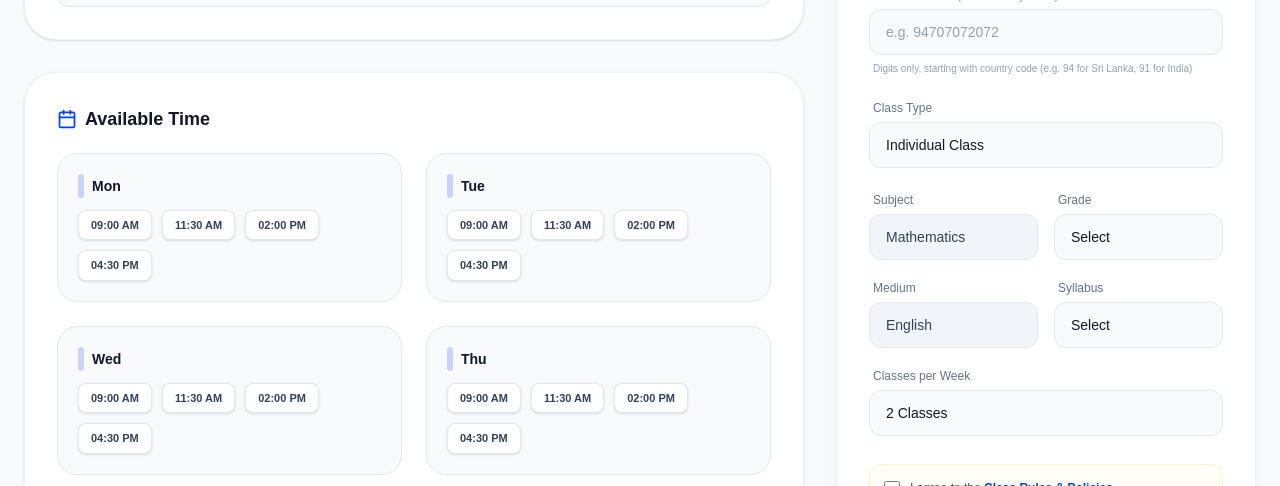
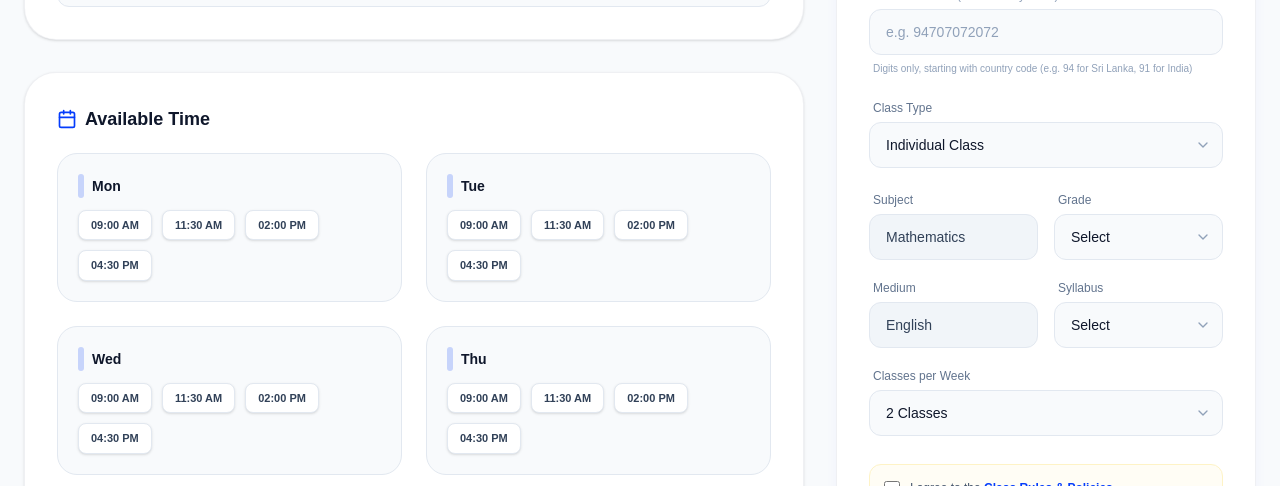
Before and after one commit to edustutor/individualshowcase, a Next.js app: page /tutor/tutor-dr-aruni-perera in a window 1280 px wide. Shown: the part 900-1386 px from the top of the page. Built offline with nearby package versions, Linux system fonts and the light colour scheme.

Commit message:
feat: add ChevronDown icons to booking form select inputs for improved UI consistency

```diff
--- a/src/app/tutor/[id]/page.tsx
+++ b/src/app/tutor/[id]/page.tsx
@@ -4,7 +4,7 @@ import React, { useEffect, useState } from "react";
 import { useParams, useRouter } from "next/navigation";
 import Image from "next/image";
 import { motion } from "framer-motion";
-import { ArrowLeft, CheckCircle, GraduationCap, PlayCircle, Calendar, CreditCard, ChevronRight, Info, ShieldCheck, X, AlertTriangle, Star } from "lucide-react";
+import { ArrowLeft, CheckCircle, GraduationCap, PlayCircle, Calendar, CreditCard, ChevronRight, ChevronDown, Info, ShieldCheck, X, AlertTriangle, Star } from "lucide-react";
 import tutorsData from "@/data/tutors.json";
 import type { Tutor, TeachingSubject, AvailableTime, AssignedGroup, DemoVideo } from "@/types/tutor";
 
@@ -507,9 +507,14 @@ export default function TutorProfile() {
                     {tutor.classTypes && tutor.classTypes.length === 1 ? (
                       <div className="px-4 py-3 rounded-xl bg-slate-100 border border-slate-200 text-sm font-medium text-slate-700 cursor-not-allowed">{tutor.classTypes[0]} Class</div>
                     ) : (
-                      <select id="formClassType" required value={selectedClassType} onChange={(e) => { setSelectedClassType(e.target.value as "Individual" | "Group"); setActiveVideo(0); }} className="px-4 py-3 rounded-xl bg-slate-50 border border-slate-200 focus:outline-none focus:ring-2 focus:ring-primary/40 focus:border-primary transition-all text-sm font-medium text-slate-900 appearance-none cursor-pointer">
+                      <div className="relative">
+                        <select id="formClassType" required value={selectedClassType} onChange={(e) => { setSelectedClassType(e.target.value as "Individual" | "Group"); setActiveVideo(0); }} className="w-full px-4 py-3 pr-10 rounded-xl bg-slate-50 border border-slate-200 focus:outline-none focus:ring-2 focus:ring-primary/40 focus:border-primary transition-all text-sm font-medium text-slate-900 appearance-none cursor-pointer">
                           {tutor.classTypes?.map((ctype: string) => <option key={ctype} value={ctype}>{ctype} Class</option>)}
                         </select>
+                        <div className="pointer-events-none absolute inset-y-0 right-0 flex items-center pr-3">
+                          <ChevronDown className="h-4 w-4 text-slate-400" />
+                        </div>
+                      </div>
                     )}
                   </div>
 
@@ -519,10 +524,15 @@ export default function TutorProfile() {
                       {allSubjects.length === 1 ? (
                         <div className="px-4 py-3 rounded-xl bg-slate-100 border border-slate-200 text-sm font-medium text-slate-700 cursor-not-allowed">{allSubjects[0] as string}</div>
                       ) : (
-                        <select id="subject" required value={bookingForm.subject} onChange={(e) => setBookingForm({...bookingForm, subject: e.target.value})} className="px-4 py-3 rounded-xl bg-slate-50 border border-slate-200 focus:outline-none focus:ring-2 focus:ring-primary/40 focus:border-primary transition-all text-sm font-medium text-slate-900 appearance-none cursor-pointer">
+                        <div className="relative">
+                          <select id="subject" required value={bookingForm.subject} onChange={(e) => setBookingForm({...bookingForm, subject: e.target.value})} className="w-full px-4 py-3 pr-10 rounded-xl bg-slate-50 border border-slate-200 focus:outline-none focus:ring-2 focus:ring-primary/40 focus:border-primary transition-all text-sm font-medium text-slate-900 appearance-none cursor-pointer">
                             <option value="">Select</option>
                             {allSubjects.map((s: string) => <option key={s} value={s}>{s}</option>)}
                           </select>
+                          <div className="pointer-events-none absolute inset-y-0 right-0 flex items-center pr-3">
+                            <ChevronDown className="h-4 w-4 text-slate-400" />
+                          </div>
+                        </div>
                       )}
                     </div>
                     <div className="flex flex-col gap-1.5">
@@ -530,10 +540,15 @@ export default function TutorProfile() {
                       {allGrades.length === 1 ? (
                         <div className="px-4 py-3 rounded-xl bg-slate-100 border border-slate-200 text-sm font-medium text-slate-700 cursor-not-allowed">Grade {allGrades[0] as string}</div>
                       ) : (
-                        <select id="grade" required value={bookingForm.grade} onChange={(e) => setBookingForm({...bookingForm, grade: e.target.value})} className="px-4 py-3 rounded-xl bg-slate-50 border border-slate-200 focus:outline-none focus:ring-2 focus:ring-primary/40 focus:border-primary transition-all text-sm font-medium text-slate-900 appearance-none cursor-pointer">
+                        <div className="relative">
+                          <select id="grade" required value={bookingForm.grade} onChange={(e) => setBookingForm({...bookingForm, grade: e.target.value})} className="w-full px-4 py-3 pr-10 rounded-xl bg-slate-50 border border-slate-200 focus:outline-none focus:ring-2 focus:ring-primary/40 focus:border-primary transition-all text-sm font-medium text-slate-900 appearance-none cursor-pointer">
                             <option value="">Select</option>
                             {allGrades.map((g: string) => <option key={`grade-${g}`} value={g}>Grade {g}</option>)}
                           </select>
+                          <div className="pointer-events-none absolute inset-y-0 right-0 flex items-center pr-3">
+                            <ChevronDown className="h-4 w-4 text-slate-400" />
+                          </div>
+                        </div>
                       )}
                     </div>
                   </div>
@@ -544,10 +559,15 @@ export default function TutorProfile() {
                       {allMediums.length === 1 ? (
                         <div className="px-4 py-3 rounded-xl bg-slate-100 border border-slate-200 text-sm font-medium text-slate-700 cursor-not-allowed">{allMediums[0] as string}</div>
                       ) : (
-                        <select id="medium" required value={bookingForm.medium} onChange={(e) => setBookingForm({...bookingForm, medium: e.target.value})} className="px-4 py-3 rounded-xl bg-slate-50 border border-slate-200 focus:outline-none focus:ring-2 focus:ring-primary/40 focus:border-primary transition-all text-sm font-medium text-slate-900 appearance-none cursor-pointer">
+                        <div className="relative">
+                          <select id="medium" required value={bookingForm.medium} onChange={(e) => setBookingForm({...bookingForm, medium: e.target.value})} className="w-full px-4 py-3 pr-10 rounded-xl bg-slate-50 border border-slate-200 focus:outline-none focus:ring-2 focus:ring-primary/40 focus:border-primary transition-all text-sm font-medium text-slate-900 appearance-none cursor-pointer">
                             <option value="">Select</option>
                             {allMediums.map((m: string) => <option key={m} value={m}>{m}</option>)}
                           </select>
+                          <div className="pointer-events-none absolute inset-y-0 right-0 flex items-center pr-3">
+                            <ChevronDown className="h-4 w-4 text-slate-400" />
+                          </div>
+                        </div>
                       )}
                     </div>
                     <div className="flex flex-col gap-1.5">
@@ -555,10 +575,15 @@ export default function TutorProfile() {
                       {allSyllabuses.length === 1 ? (
                         <div className="px-4 py-3 rounded-xl bg-slate-100 border border-slate-200 text-sm font-medium text-slate-700 cursor-not-allowed">{allSyllabuses[0] as string}</div>
                       ) : (
-                        <select id="syllabus" required value={bookingForm.syllabus} onChange={(e) => setBookingForm({...bookingForm, syllabus: e.target.value})} className="px-4 py-3 rounded-xl bg-slate-50 border border-slate-200 focus:outline-none focus:ring-2 focus:ring-primary/40 focus:border-primary transition-all text-sm font-medium text-slate-900 appearance-none cursor-pointer">
+                        <div className="relative">
+                          <select id="syllabus" required value={bookingForm.syllabus} onChange={(e) => setBookingForm({...bookingForm, syllabus: e.target.value})} className="w-full px-4 py-3 pr-10 rounded-xl bg-slate-50 border border-slate-200 focus:outline-none focus:ring-2 focus:ring-primary/40 focus:border-primary transition-all text-sm font-medium text-slate-900 appearance-none cursor-pointer">
                             <option value="">Select</option>
                             {allSyllabuses.map((s: string) => <option key={s} value={s}>{s}</option>)}
                           </select>
+                          <div className="pointer-events-none absolute inset-y-0 right-0 flex items-center pr-3">
+                            <ChevronDown className="h-4 w-4 text-slate-400" />
+                          </div>
+                        </div>
                       )}
                     </div>
                   </div>
@@ -566,11 +591,16 @@ export default function TutorProfile() {
                   {selectedClassType === "Individual" && (
                     <div className="flex flex-col gap-1.5">
                       <label htmlFor="classesPerWeek" className="text-xs font-medium text-slate-500 ml-1">Classes per Week</label>
-                      <select id="classesPerWeek" required value={bookingForm.classesPerWeek} onChange={(e) => setBookingForm({...bookingForm, classesPerWeek: e.target.value})} className="px-4 py-3 rounded-xl bg-slate-50 border border-slate-200 focus:outline-none focus:ring-2 focus:ring-primary/40 focus:border-primary transition-all text-sm font-medium text-slate-900 appearance-none cursor-pointer">
+                      <div className="relative">
+                        <select id="classesPerWeek" required value={bookingForm.classesPerWeek} onChange={(e) => setBookingForm({...bookingForm, classesPerWeek: e.target.value})} className="w-full px-4 py-3 pr-10 rounded-xl bg-slate-50 border border-slate-200 focus:outline-none focus:ring-2 focus:ring-primary/40 focus:border-primary transition-all text-sm font-medium text-slate-900 appearance-none cursor-pointer">
                           {[2, 3, 4, 5, 6, 7].map((n) => (
                             <option key={n} value={n}>{n} Classes</option>
                           ))}
                         </select>
+                        <div className="pointer-events-none absolute inset-y-0 right-0 flex items-center pr-3">
+                          <ChevronDown className="h-4 w-4 text-slate-400" />
+                        </div>
+                      </div>
                     </div>
                   )}
 
```
Lines whose indentation alone changed are shown as unchanged.
